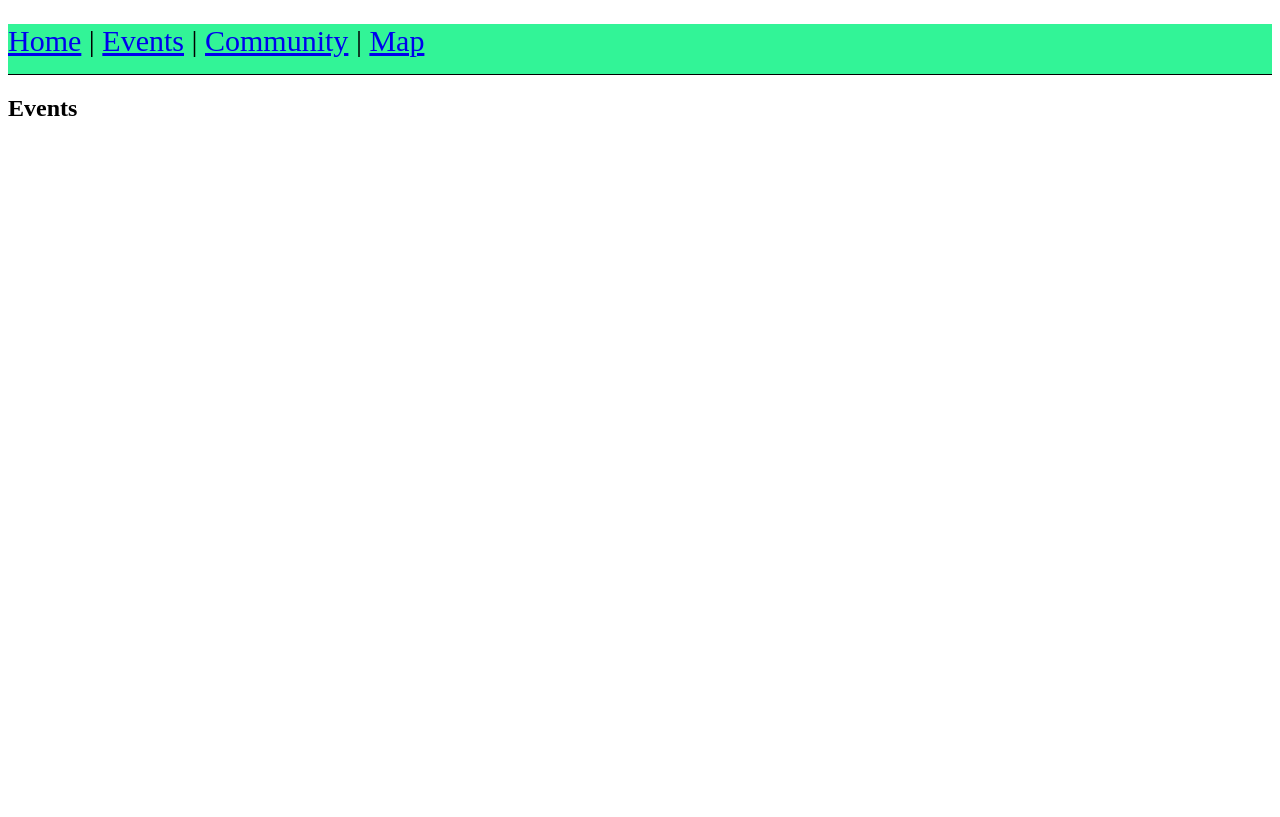
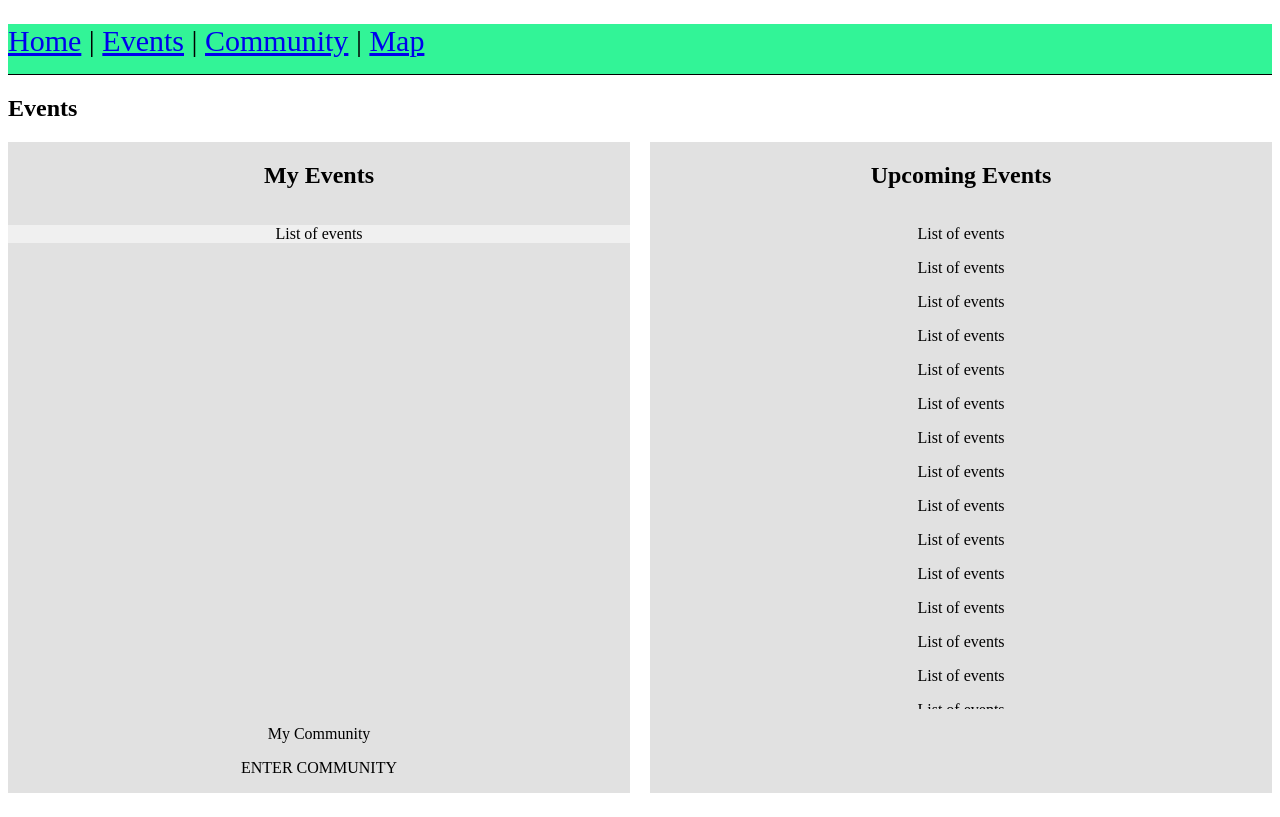
Before and after one commit to cis350/project-communitymap, a React (Create React App) app in the folder web-app/: page /events in a window 1280 px wide. Built offline with nearby package versions, Linux system fonts and the light colour scheme.

Commit message:
events page front end for web app

```diff
--- a/web-app/src/App.css
+++ b/web-app/src/App.css
@@ -70,3 +70,13 @@ p.signup {
 .flex-child:first-child {
   margin-right: 20px;
 }
+
+.scrollable-events-div {
+  overflow-y: scroll;
+  height: 500px;
+}
+
+.event-element-div {
+  background-color: rgba(255, 255, 255, 0.5);
+  padding: "10px";
+}
--- a/web-app/src/routes/Events.js
+++ b/web-app/src/routes/Events.js
@@ -16,6 +16,53 @@ export default function Events() {
           <Link to="/map">Map</Link>
         </nav>
         <h2>Events</h2>
+        <div class="flex-container">
+
+            <div class="flex-child">
+                <h2>My Events</h2>
+                <div class="scrollable-events-div">
+                  <div class="event-element-div">
+                    <p>List of events</p>
+                  </div>
+
+                </div>
+                <p>My Community</p>
+                <p>ENTER COMMUNITY</p>
+            </div>
+
+            <div class="flex-child">
+                <h2>Upcoming Events</h2>
+                <div class="scrollable-events-div">
+                  <p>List of events</p>
+                  <p>List of events</p>
+                  <p>List of events</p>
+                  <p>List of events</p>
+                  <p>List of events</p>
+                  <p>List of events</p>
+                  <p>List of events</p>
+                  <p>List of events</p>
+                  <p>List of events</p>
+                  <p>List of events</p>
+                  <p>List of events</p>
+                  <p>List of events</p>
+                  <p>List of events</p>
+                  <p>List of events</p>
+                  <p>List of events</p>
+                  <p>List of events</p>
+                  <p>List of events</p>
+                  <p>List of events</p>
+                  <p>List of events</p>
+                  <p>List of events</p>
+                  <p>List of events</p>
+                  <p>List of events</p>
+                  <p>List of events</p>
+                  <p>List of events</p>
+                  <p>List of events</p>
+
+                </div>
+            </div>
+
+        </div>
       </main>
     );
   }
```
